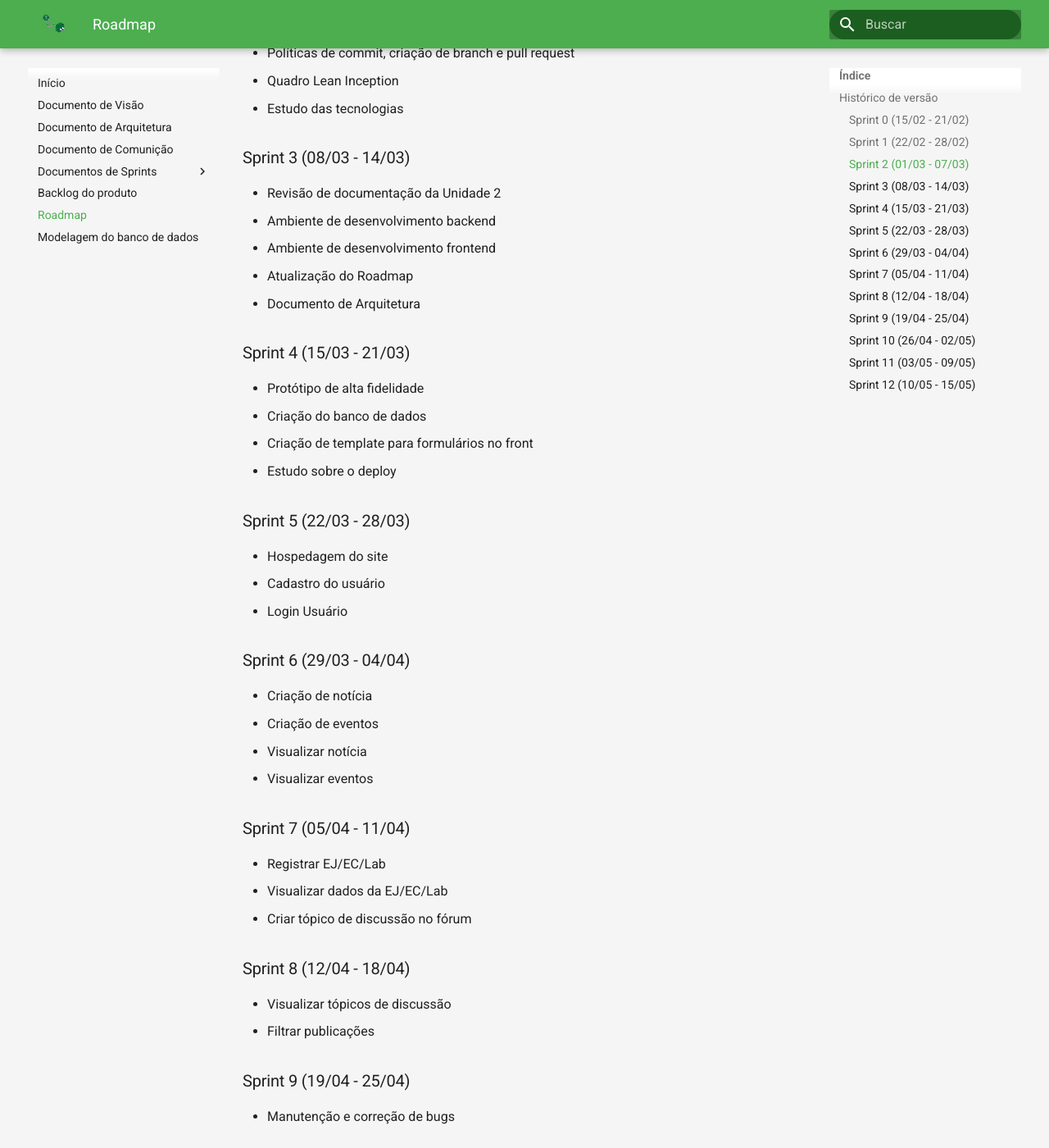
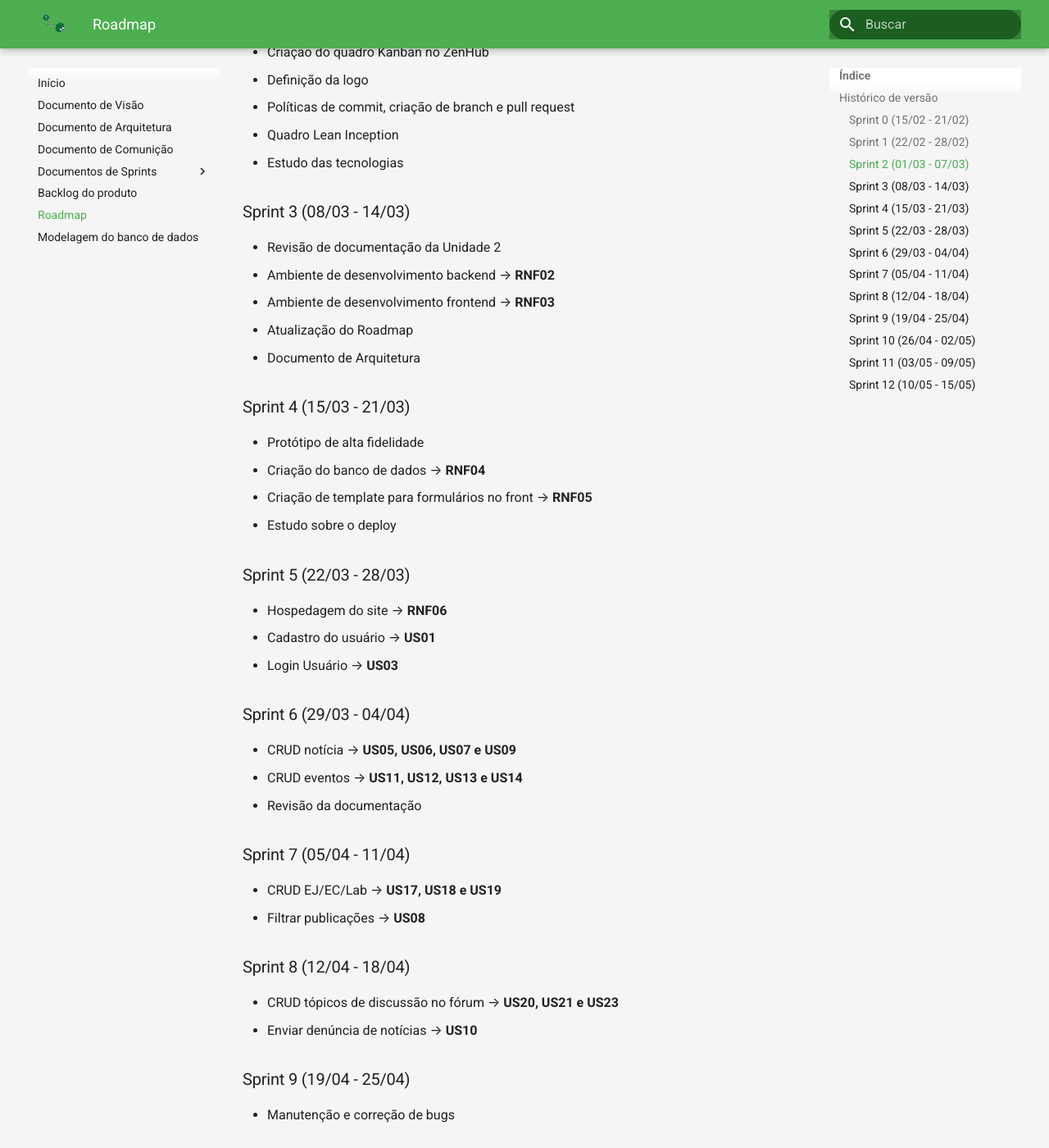
Before and after one commit to Conecta-UnB/Conecta-UnB-Wiki, an MkDocs documentation site: the page built from docs/roadmap.md, in a window 1280 px wide and 1400 px high, scrolled down 962 px. Shown: the whole window at 82% size. Built offline with MkDocs 1.6.1 and Material for MkDocs 9.7.7, drawn with Linux system fonts in a browser that asks for light colours; some of the changed text lies outside the part shown.

Commit message:
Alterando backlog e roadmap e adicionando documentos de sprints 5 e 6
Co-authored-by: jschneiderm98 <julio_schneider@hotmail.com>
Co-authored-by: RhuanMr <magicknight@hotmail.com.br>
Co-authored-by: Edvan Barreira <edvan.bgjunior@gmail.com>
Co-authored-by: JoaoVitorFarias <jvlopesfarias@gmail.com>

```diff
--- a/docs/roadmap.md
+++ b/docs/roadmap.md
@@ -27,46 +28,49 @@
 
 ### Sprint 3 (08/03 - 14/03)
 * Revisão de documentação da Unidade 2
-* Ambiente de desenvolvimento backend
-* Ambiente de desenvolvimento frontend
+* Ambiente de desenvolvimento backend → **RNF02**
+* Ambiente de desenvolvimento frontend → **RNF03**
 * Atualização do Roadmap
 * Documento de Arquitetura
 
 ### Sprint 4 (15/03 - 21/03)
 * Protótipo de alta fidelidade
-* Criação do banco de dados
-* Criação de template para formulários no front
+* Criação do banco de dados → **RNF04**
+* Criação de template para formulários no front → **RNF05**
 * Estudo sobre o deploy
 
 ### Sprint 5 (22/03 - 28/03)
 
-* Hospedagem do site
-* Cadastro do usuário
-* Login Usuário
+* Hospedagem do site → **RNF06**
+* Cadastro do usuário → **US01**
+* Login Usuário → **US03**
 
 ### Sprint 6 (29/03 - 04/04)
 
-* Criação de notícia
-* Criação de eventos
-* Visualizar notícia
-* Visualizar eventos
+* CRUD notícia → **US05, US06, US07 e US09**
+* CRUD eventos → **US11, US12, US13 e US14**
+* Revisão da documentação
 
 ### Sprint 7 (05/04 - 11/04)
-* Registrar EJ/EC/Lab
-* Visualizar dados da EJ/EC/Lab
-* Criar tópico de discussão no fórum
+* CRUD EJ/EC/Lab → **US17, US18 e US19**
+* Filtrar publicações → **US08**
 
 ### Sprint 8 (12/04 - 18/04)
-* Visualizar tópicos de discussão
-* Filtrar publicações
+* CRUD tópicos de discussão no fórum → **US20, US21 e US23**
+* Enviar denúncia de notícias → **US10**
 
 ### Sprint 9 (19/04 - 25/04)
 * Manutenção e correção de bugs
 
 ### Sprint 10 (26/04 - 02/05)
 * Documento de caso de uso
+* Solicitar de permissão como gestor → **US02**
+* Enviar denúncia de fórum → **US22**
 
 ### Sprint 11 (03/05 - 09/05)
-* Visualizar mapa com fotos
+* Visualizar mapa com fotos → **US15 e US16**
+* Resgatar senha → **US04**
 
 ### Sprint 12 (10/05 - 15/05)
+* Revisar documentação
+* Revisar código
```
Also changed, not shown: other parts of docs/roadmap.md (+2 -1 lines), docs/product_backlog.md (+15 -0 lines), docs/sprints/sprint5.md (added, +73 -0 lines), docs/sprints/sprint6.md (added, +74 -0 lines).
